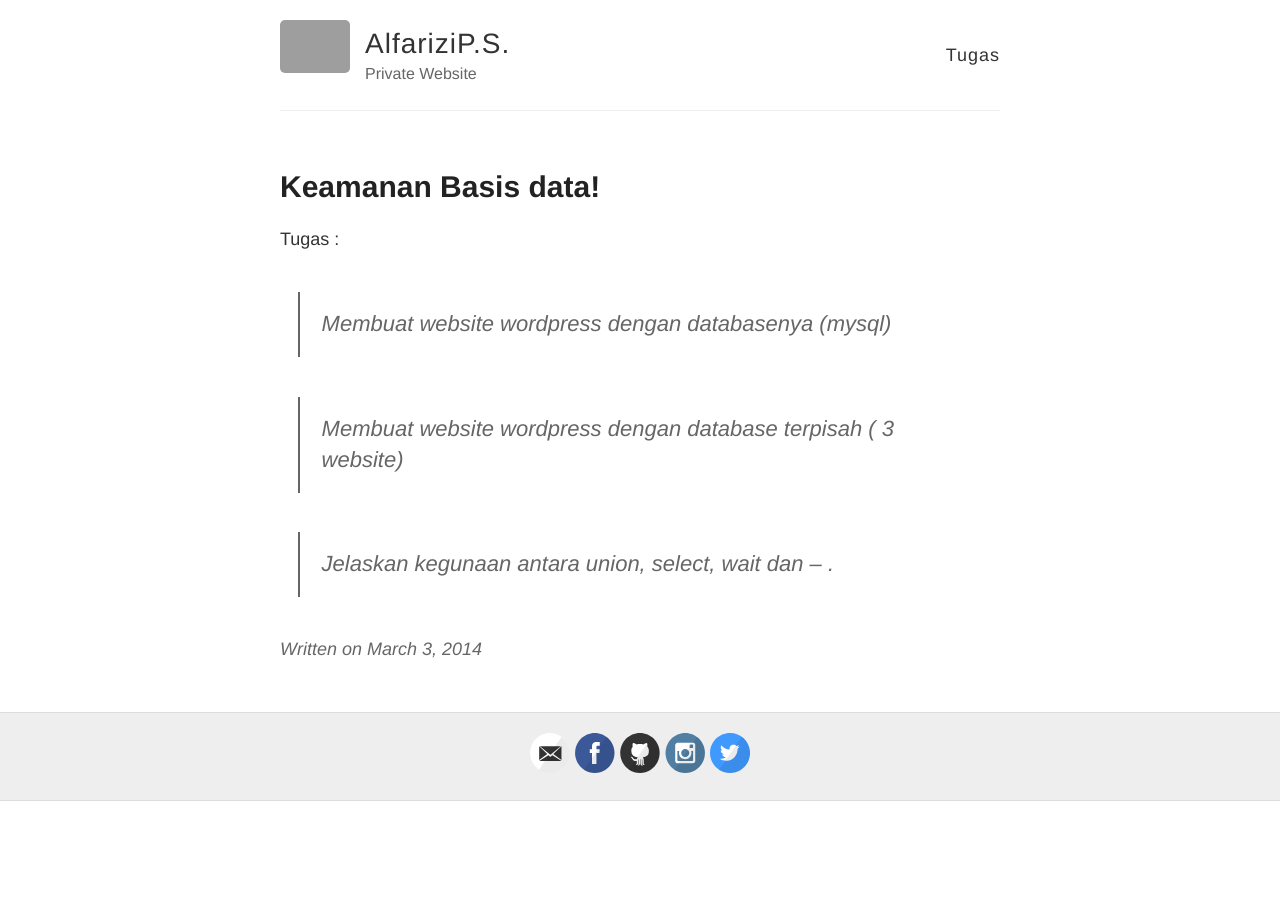
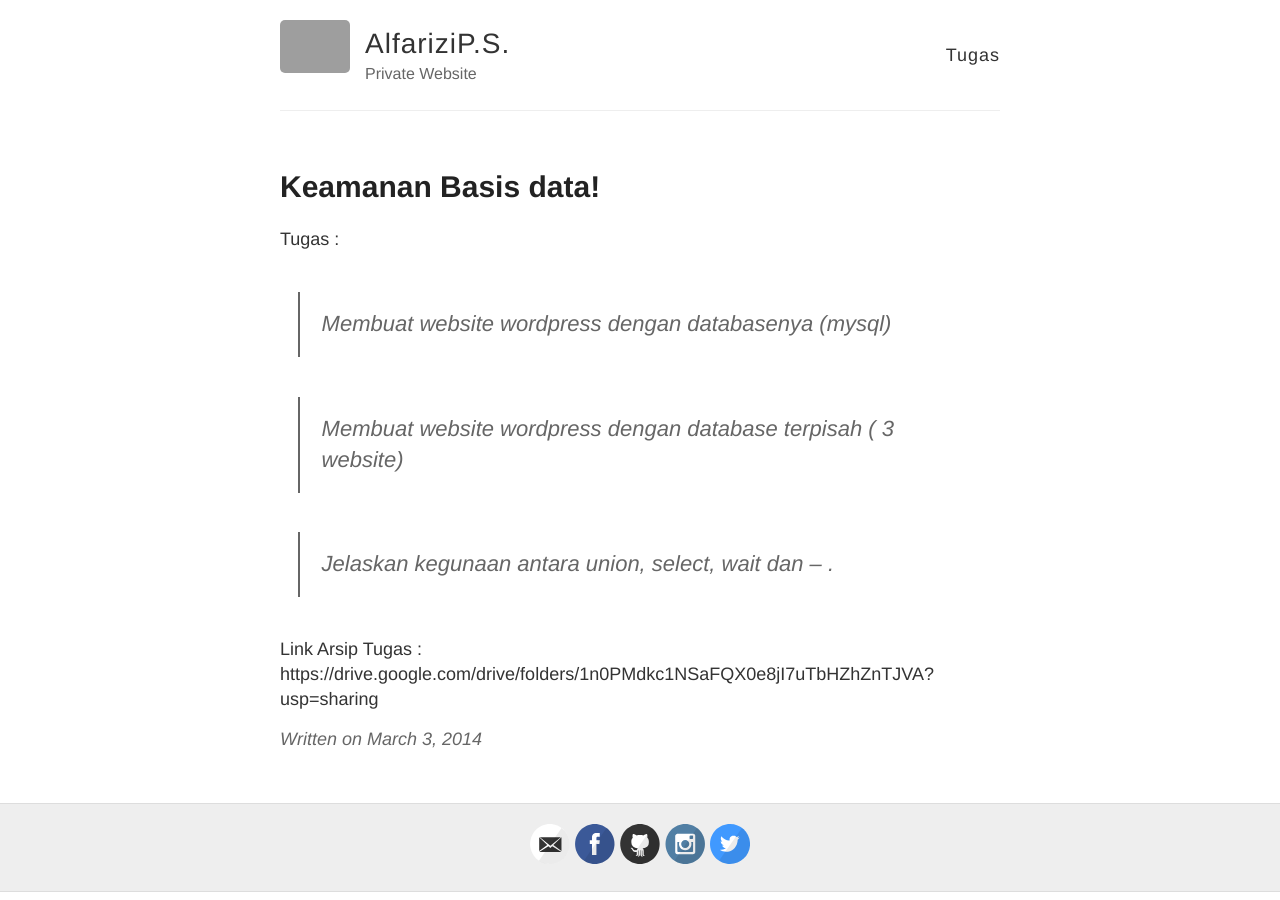
Before and after one commit to Rizie30/Rizie30.github.io, a Jekyll site: the page built from _posts/2014-3-3-Hello-World.md, in a window 1280 px wide. Built offline with Jekyll 4.4.1, drawn with Linux system fonts in a browser that asks for light colours; grey boxes are pictures that could not be loaded.

Commit message:
Update 2014-3-3-Hello-World.md

```diff
--- a/_posts/2014-3-3-Hello-World.md
+++ b/_posts/2014-3-3-Hello-World.md
@@ -10,3 +10,7 @@ Tugas :
 > Membuat website wordpress dengan database terpisah ( 3 website)
 
 > Jelaskan kegunaan antara union, select, wait dan -- .
+
+
+Link Arsip Tugas :
+https://drive.google.com/drive/folders/1n0PMdkc1NSaFQX0e8jI7uTbHZhZnTJVA?usp=sharing
```
